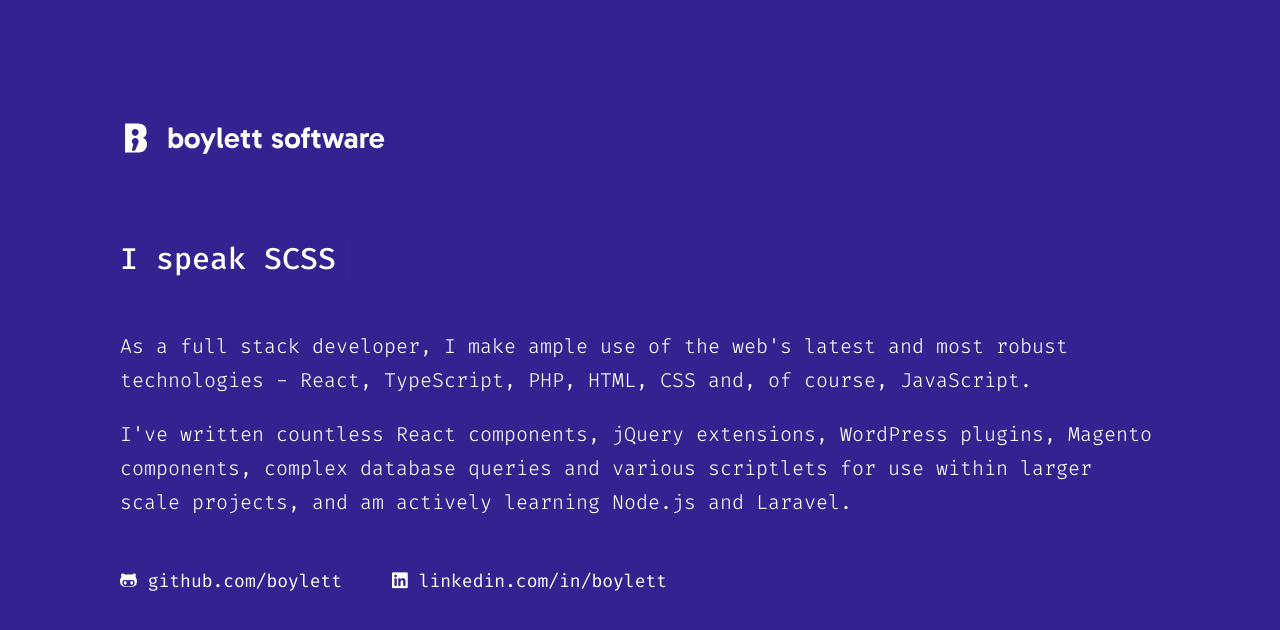
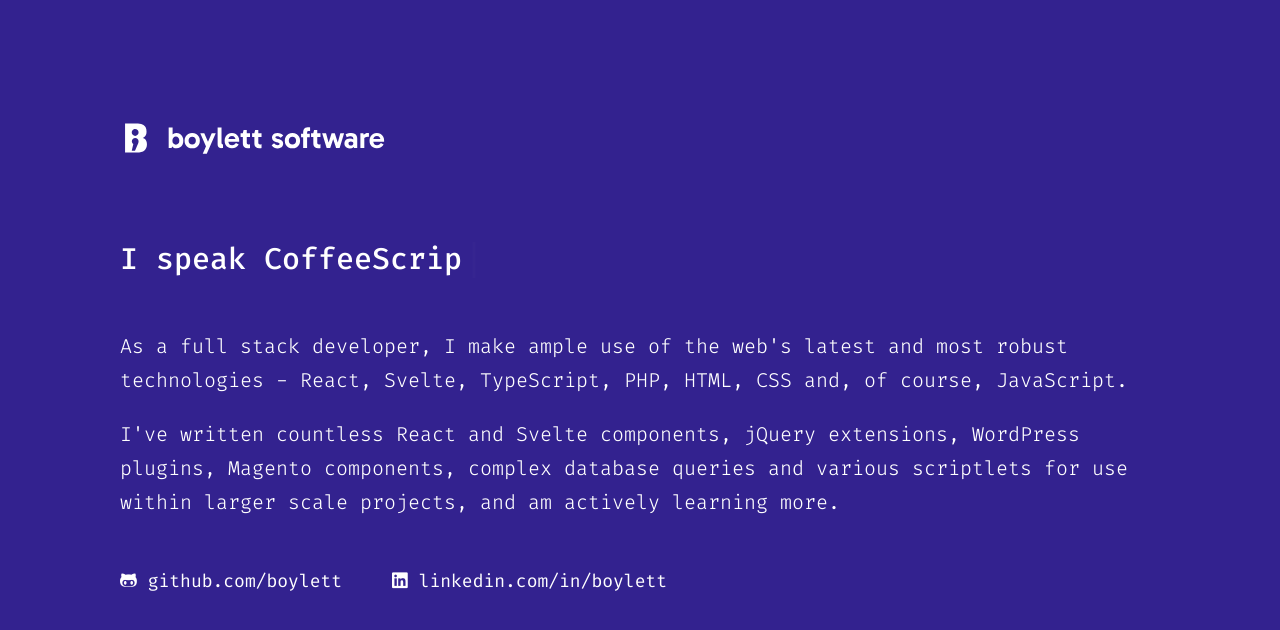
Before and after one commit to boylett/boylett.github.io, a React (Create React App) app: page / in a window 1280 px wide. Shown: the top 630 px of the page. Built offline with nearby package versions, Linux system fonts and the light colour scheme.

Commit message:
updated languages

```diff
--- a/src/App.js
+++ b/src/App.js
@@ -1,53 +1,56 @@
-import './App.css';
-import Block from './components/Block';
-import Logo from './components/Logo';
+import "./App.css";
+import Block from "./components/Block";
+import Logo from "./components/Logo";
 
-function App () {
+function App() {
   const content = [
     {
       title: {
-        prefix: 'I speak',
+        prefix: "I speak",
         words: [
-          'Apache',
-          'Bash',
-          'CoffeeScript',
-          'CSS',
-          'HTML',
-          'JavaScript',
-          'Laravel',
-          'MongoDB',
-          'MySQL',
-          'Next.js',
-          'Nginx',
-          'Node.js',
-          'PHP',
-          'PostgreSQL',
-          'Python',
-          'React',
-          'Remix',
-          'SASS',
-          'SCSS',
-          'Slim',
-          'Stylus',
-          'Symfony',
-          'TypeScript',
+          "Apache",
+          "Bash",
+          "CoffeeScript",
+          "CSS",
+          "HTML",
+          "JavaScript",
+          "Laravel",
+          "MongoDB",
+          "Mongoose",
+          "MySQL",
+          "Next.js",
+          "Nginx",
+          "Node.js",
+          "PHP",
+          "PostgreSQL",
+          "Python",
+          "React",
+          "Remix",
+          "SASS",
+          "SCSS",
+          "Slim",
+          "Stylus",
+          "Symfony",
+          "Svelte",
+          "TypeScript",
+          "Vite",
         ],
       },
       content: [
-        'As a full stack developer, I make ample use of the web\'s latest and most robust technologies - React, TypeScript, PHP, HTML, CSS and, of course, JavaScript.',
-        'I\'ve written countless React components, jQuery extensions, WordPress plugins, Magento components, complex database queries and various scriptlets for use within larger scale projects, and am actively learning Node.js and Laravel.',
+        "As a full stack developer, I make ample use of the web's latest and most robust technologies - React, Svelte, TypeScript, PHP, HTML, CSS and, of course, JavaScript.",
+        "I've written countless React and Svelte components, jQuery extensions, WordPress plugins, Magento components, complex database queries and various scriptlets for use within larger scale projects, and am actively learning more.",
       ],
       thumbnail: false,
       links: [
         {
-          href: 'https://github.com/boylett#',
-          icon: 'fab fa-github-alt',
-          text: 'github.com/boylett'
+          href: "https://github.com/boylett#",
+          icon: "fab fa-github-alt",
+          text: "github.com/boylett",
         },
         {
-          href: 'https://linkedin.com/in/boylett',
-          icon: 'fab fa-linkedin',
-          text: 'linkedin.com/in/boylett'
+          href: "https://linkedin.com/in/boylett",
+          icon: "fab fa-linkedin",
+          text: "linkedin.com/in/boylett",
         },
       ],
     },
@@ -59,7 +62,15 @@ function App () {
         <Logo />
       </header>
       <section className="app__content">
-        { content.map((blockContent, index) => <Block title={ blockContent.title } content={ blockContent.content } thumbnail={ blockContent.thumbnail } links={ blockContent.links } key={ index } />) }
+        {content.map((blockContent, index) => (
+          <Block
+            title={blockContent.title}
+            content={blockContent.content}
+            thumbnail={blockContent.thumbnail}
+            links={blockContent.links}
+            key={index}
+          />
+        ))}
       </section>
     </main>
   );
```
